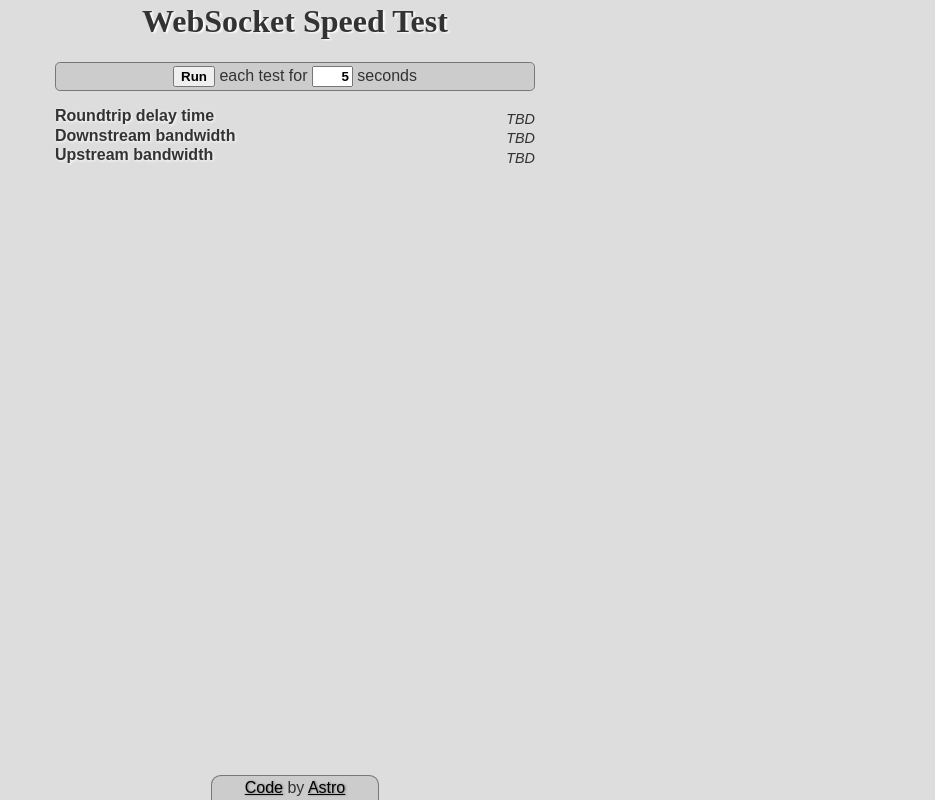
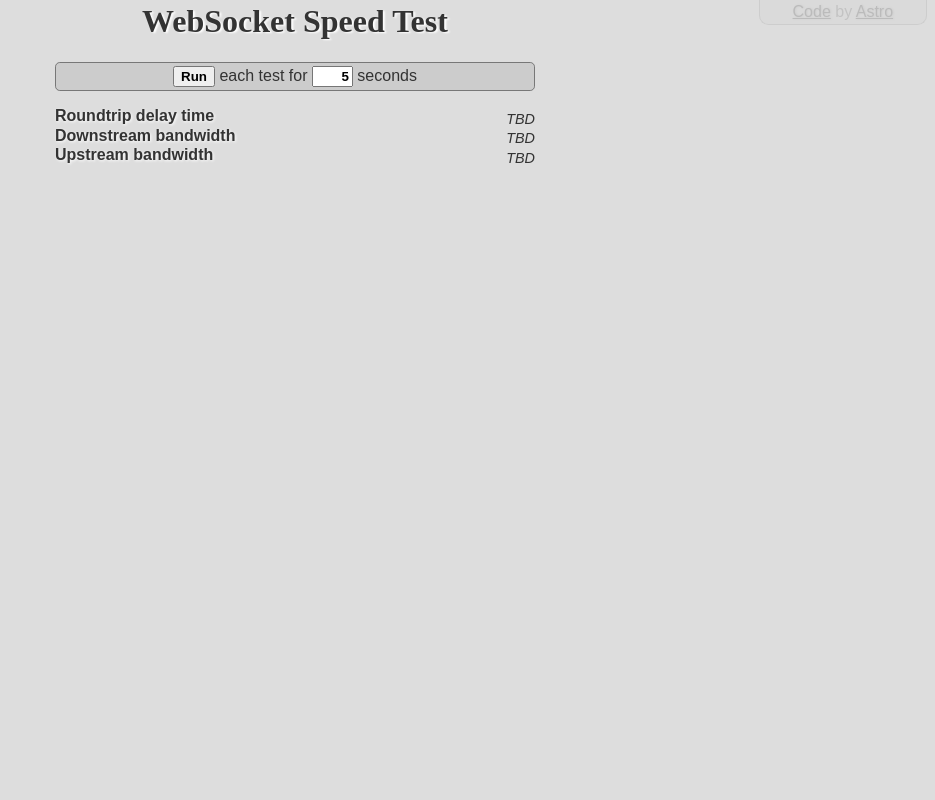
Before and after one commit to astro/spacesocket, a plain HTML site: page speedtest/index.html in a window 1280 px wide. Shown: the whole page, without its empty margins (345-1280 px from the left). Drawn offline with nearby package versions, Linux system fonts and the light colour scheme.

Commit message:
speedtest style

```diff
--- a/speedtest/index.html
+++ b/speedtest/index.html
@@ -44,18 +44,21 @@
       }
       #about {
         position: absolute;
-	bottom: 0;
-	left: 30%;
-	right: 30%;
+	top: 0;
+	right: 0.5em;
 	text-align: center;
 	width: 10em;
 	margin: 0 auto;
         background-color: #ccc;
 	border: 1px solid #777;
-	border-bottom: none;
-	border-top-left-radius: 0.6em;
-	border-top-right-radius: 0.6em;
+	border-top: none;
+	border-bottom-left-radius: 0.6em;
+	border-bottom-right-radius: 0.6em;
 	padding: 0.2em;
+	opacity: 0.15;
+      }
+      #about:hover {
+        opacity: 1;
       }
       a {
         color: black;
```
